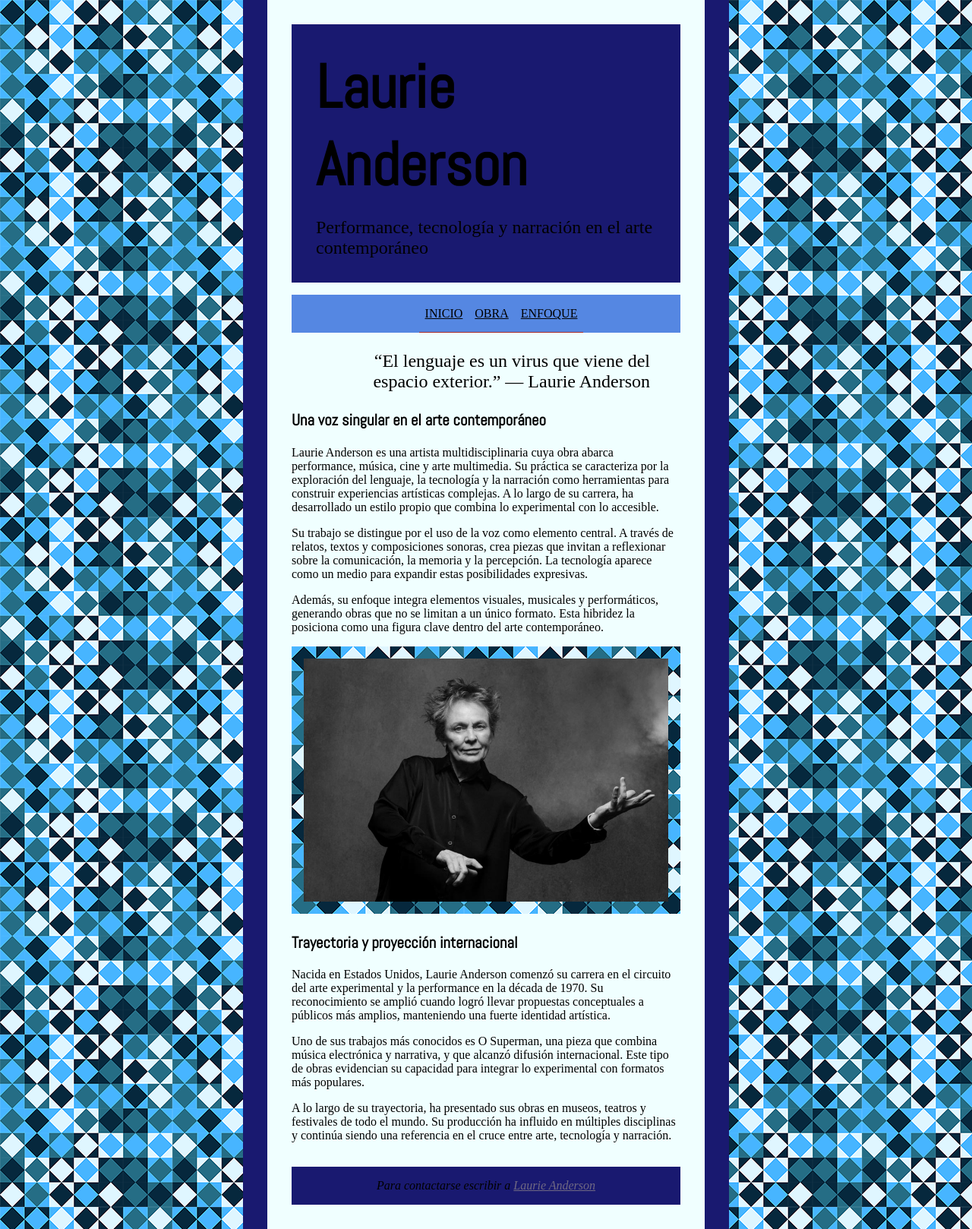
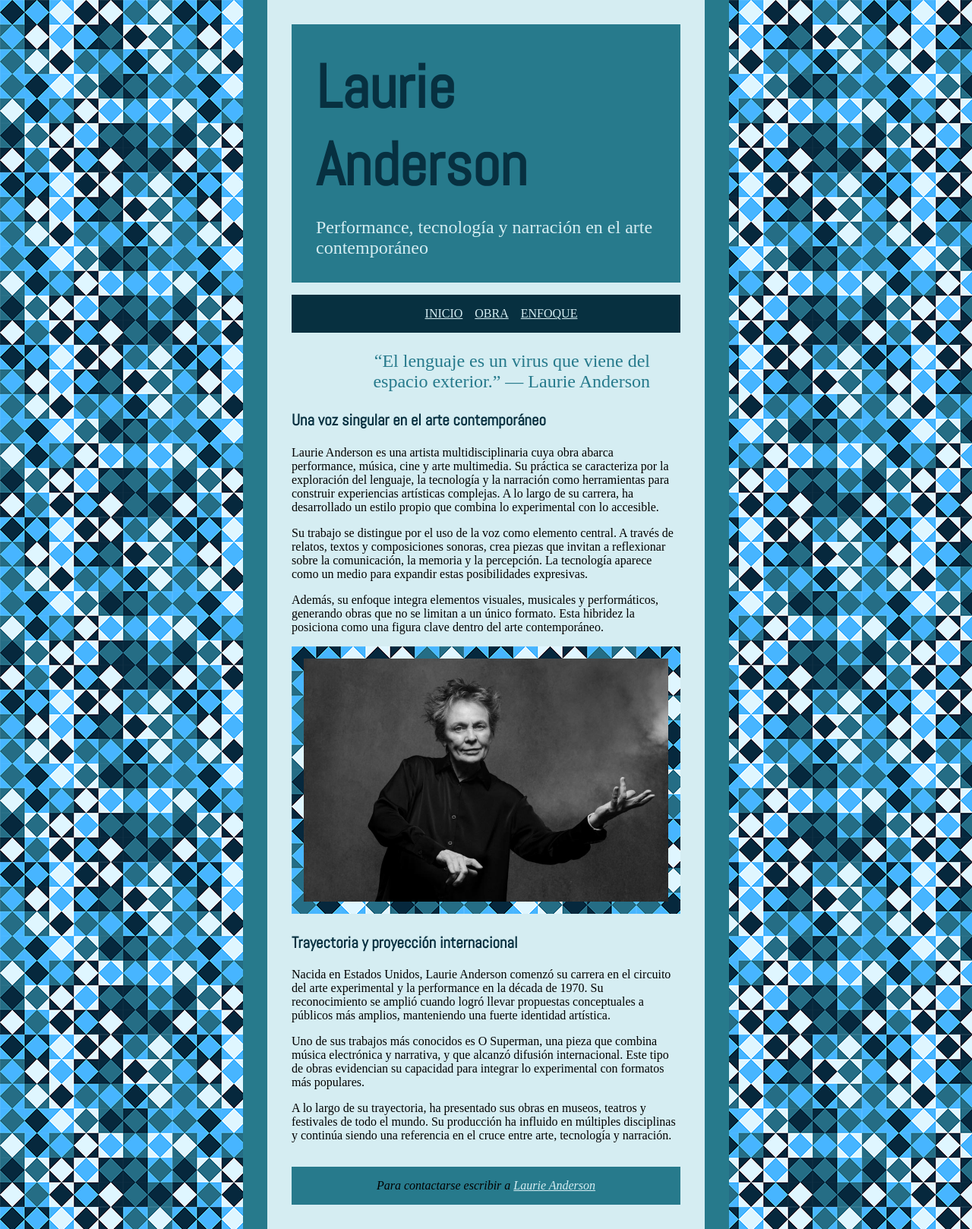
Before and after one commit to sofia-sz/IG20261ERPARCIAL, a plain HTML site: page index.html in a window 1280 px wide. Shown: the whole page at 76% size. Drawn offline with Linux system fonts and the light colour scheme; a web font is replaced by a local one.

Commit message:
Ajuste de la paleta de colores
Armonización de los colores

```diff
--- a/css/estilos.css
+++ b/css/estilos.css
@@ -8,6 +8,7 @@ body {
     margin: 0;
     background-image: url("../img/fondo.png");
     background-repeat: repeat;
+    background-attachment: fixed;
     display: flex;
     justify-content: center;
 
@@ -18,20 +19,22 @@ body {
     padding: 2rem;
     border-right: 2rem solid;
     border-left: 2rem solid;
-    background-color: azure;
-    border-color: midnightblue;
+    background-color: #D5EDF2;
+    border-color: #277A8C;
 }
 
 header {
     width: 100%;
     padding: 2rem;
-    background-color:midnightblue;
+    margin: 0;
+    background-color:#277A8C;
     display: flex;
     flex-direction: column;
     align-items: center;
 }
 
 h1 {
+    color: #073040;
     padding: 0;
     border: 0;
     margin: 0;
@@ -39,10 +42,12 @@ h1 {
 }
 
 h2 {
+    color: #073040;
     font-size: 2rem;
 }
 
 header p {
+    color: #D5EDF2;
     padding: 0;
     border: 0;
     margin: 0;
@@ -53,14 +58,13 @@ nav ul {
     list-style-type: none;
     display: flex;
     justify-content: center;
-    background-color:rgb(85, 135, 226);
+    background-color:#073040;
 }
 
 nav li {
     padding-top: 1rem;
     padding-bottom: 1rem;
-    border-color:aqua;
-    background-color: brown;
+    border-color:aqua;;
 }
 
 nav a {
@@ -68,52 +72,53 @@ nav a {
     padding-bottom: 1rem;
     padding-left: 0.5rem;
     padding-right: 0.5rem;
-
     margin: 0;
 }
 
 nav a:link {
-    color:black;
-    background-color: rgb(85, 135, 226);
+    color:#D5EDF2;
+    background-color: #073040;
 }
 
 nav a:visited {
-    color:black;
-    background-color: rgb(71, 118, 204);
+    color:#277A8C;
+    background-color: #44AFF2;
 }
 
 nav a:hover {
-    color:white;
-    background-color: rgb(71, 118, 204);
+    color:#073040;
+    background-color: #277A8C;
 }
 
 nav a:active {
     color:rgb(68, 68, 68);
-    background-color: rgb(39, 76, 145);
+    background-color: #D5EDF2;
 }
 
 footer a:link {
-    color:rgb(111, 104, 131);
+    color:#D5EDF2;
 }
 
 footer a:visited {
-    color:black;
+    color:#44AFF2;
 }
 
 footer a:hover {
-    color:white;
+    color:#1BA0F2;
 }
 
 footer a:active {
-    color:rgb(68, 68, 68);
+    color: #073040;
 }
 
 blockquote {
+    color: #277A8C;
     text-align: right;
     font-size: 1.5rem;
 }
 
 h3 {
+    color: #073040;
     font-size: 1.3rem;
 }
 
@@ -164,12 +169,12 @@ img {
     margin-top:0;
     text-align: center;
     color: cadetblue;
-    background-color: rgb(39, 48, 180);
+    background-color: #073040;
 }
 
 footer {
     margin-top: 2rem;
     display: flex;
     justify-content: center;
-    background-color: midnightblue;
+    background-color: #277A8C;
 }
```
